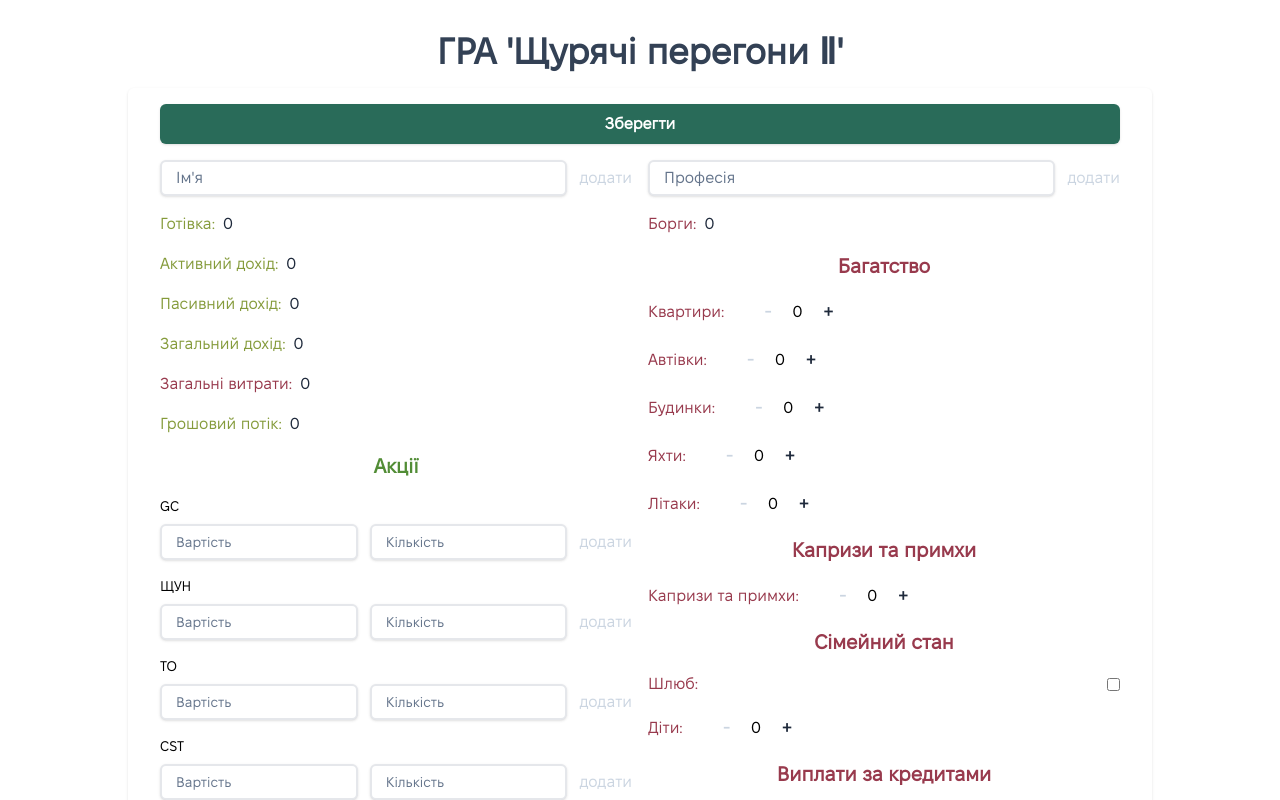
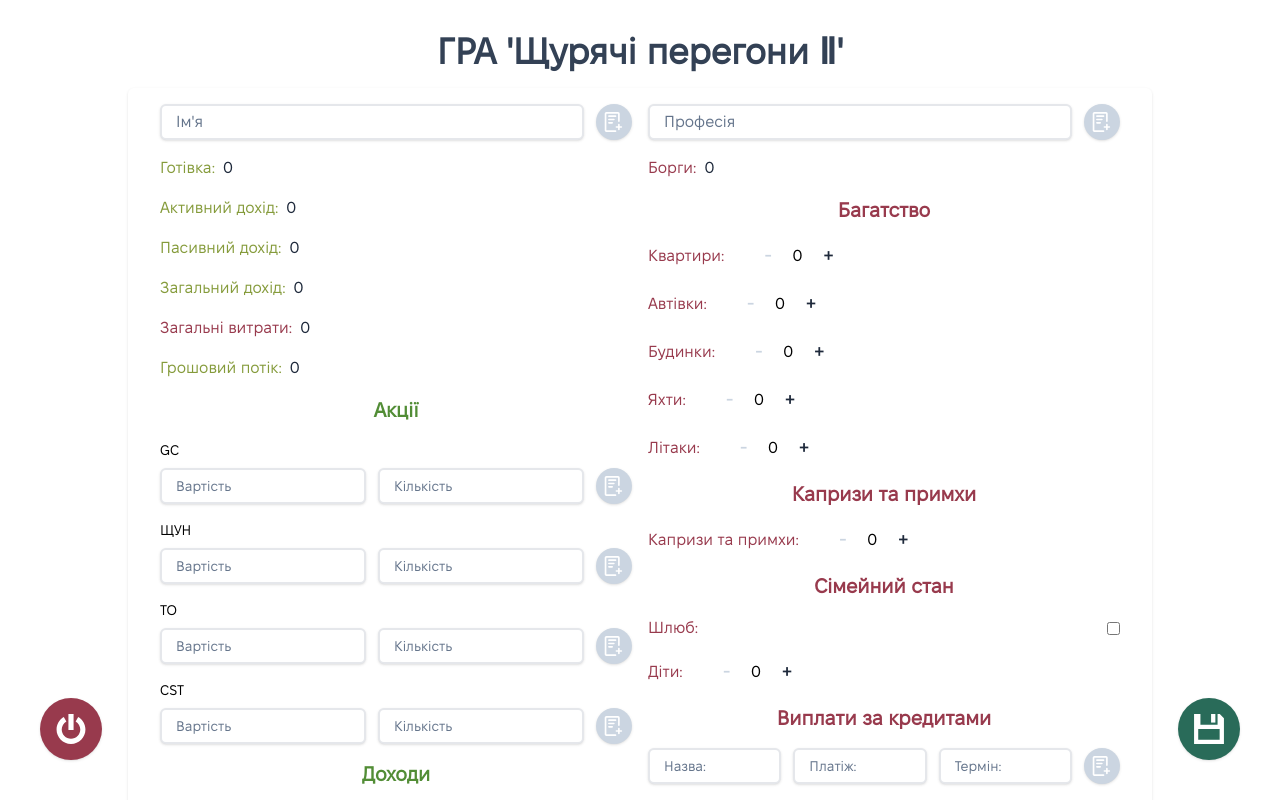
Before and after one commit to Kh-Ol-An/rat-race-client, a Vue app: page / in a window 1280 px wide. Shown: the top 800 px of the page. Built offline with nearby package versions, Linux system fonts and the light colour scheme.

Commit message:
Added ability save user in localstorage; added new icons

```diff
--- a/src/App.vue
+++ b/src/App.vue
@@ -1,5 +1,5 @@
 <template>
-    <div class="py-4 px-8 flex flex-col items-center justify-center">
+    <div class="pt-4 pb-8 px-8 flex flex-col items-center justify-center">
         <h1 class="p-4 text-4xl font-bold text-slate-700 text-center">
             ГРА 'Щурячі перегони Ⅱ'
         </h1>
--- a/src/components/Blank/Add.vue
+++ b/src/components/Blank/Add.vue
@@ -1,16 +1,24 @@
 <template>
     <button
-        :class="[disabled ? 'text-slate-300' : 'text-slate-800']"
+        :class="[
+            'p-2',
+            'shadow hover:shadow-lg',
+            'rounded-full',
+            'transition-all duration-300',
+            disabled ? 'bg-slate-300' : opposite ? 'bg-opposite' : 'bg-secondary',
+        ]"
         type="button"
+        title="Додати"
         :disabled="disabled"
         @click="$emit('add')"
     >
-        додати
+        <AddIcon width="20px" height="20px" />
     </button>
 </template>
 
 <script setup>
 import { computed } from 'vue';
+import AddIcon from '../icons/AddIcon.vue';
 
 const props = defineProps({
     name: {
@@ -25,6 +33,10 @@ const props = defineProps({
         type: String,
         default: 'true',
     },
+    opposite: {
+        type: Boolean,
+        default: false,
+    },
 });
 
 const disabled = computed(() =>
--- a/src/components/Blank/Index.vue
+++ b/src/components/Blank/Index.vue
@@ -1,8 +1,5 @@
 <template>
-    <form class="py-4 px-8 w-full max-w-5xl flex flex-col gap-4 shadow rounded-md" @submit.prevent="submit">
-        <Save />
-
-        <div class="w-full grid grid-cols-2 gap-4">
+    <form class="relative py-4 px-8 w-full max-w-5xl grid grid-cols-2 gap-4 shadow rounded-md" @submit.prevent="submit">
         <div v-if="user.name.length === 0" class="flex items-center gap-3">
             <Input v-model:value="name" id="name" typeText placeholder="Ім'я" />
             <Add :value="name" @add="addName" />
@@ -309,7 +306,7 @@
                 <h2 class="px-4 text-xl font-bold text-opposite text-center">Витрати</h2>
                 <div v-if="user.rent === 0" class="flex items-center gap-3">
                     <Input v-model:value="rent" id="rent" placeholder="Оренда житла" />
-                    <Add :value="rent" @add="addRent" />
+                    <Add :value="rent" opposite @add="addRent" />
                 </div>
                 <InfoField
                     v-if="user.rent > 0"
@@ -322,19 +319,19 @@
 
                 <div v-if="user.food === 0" class="flex items-center gap-3">
                     <Input v-model:value="food" id="food" placeholder="Витрати на харчування" />
-                    <Add :value="food" @add="addFood" />
+                    <Add :value="food" opposite @add="addFood" />
                 </div>
                 <InfoField v-if="user.food > 0" opposite label="Витрати на харчування:" :value="user.food" />
 
                 <div v-if="user.clothes === 0" class="flex items-center gap-3">
                     <Input v-model:value="clothes" id="food" placeholder="Витрати на одяг" />
-                    <Add :value="clothes" @add="addClothes" />
+                    <Add :value="clothes" opposite @add="addClothes" />
                 </div>
                 <InfoField v-if="user.clothes > 0" opposite label="Витрати на одяг:" :value="user.clothes" />
 
                 <div v-if="user.fare === 0" class="flex items-center gap-3">
                     <Input v-model:value="fare" id="food" placeholder="Витрати на проїзд" />
-                    <Add :value="fare" @add="addFare" />
+                    <Add :value="fare" opposite @add="addFare" />
                 </div>
                 <InfoField
                     v-if="user.fare > 0"
@@ -347,7 +344,7 @@
 
                 <div v-if="user.phone === 0" class="flex items-center gap-3">
                     <Input v-model:value="phone" id="food" placeholder="Витрати на телефонні розмови" />
-                    <Add :value="phone" @add="addPhone" />
+                    <Add :value="phone" opposite @add="addPhone" />
                 </div>
                 <InfoField
                     v-if="user.phone > 0"
@@ -356,15 +353,45 @@
                     :value="user.phone"
                 />
             </div>
-        </div>
 
-        <Save />
+        <button
+            class="
+                fixed left-10 bottom-10
+                p-4
+                shadow hover:shadow-lg
+                rounded-full
+                bg-opposite
+                transition-all duration-300
+            "
+            type="button"
+            title="Почати спочатку"
+            @click="() => {
+                console.log('ffff');
+                localStorage.removeItem('myCat')
+            }"
+        >
+            <ResetIcon width="30px" height="30px" />
+        </button>
+
+        <button
+            class="
+                fixed right-10 bottom-10
+                p-4
+                shadow hover:shadow-lg
+                rounded-full
+                bg-secondary
+                transition-all duration-300
+            "
+            type="submit"
+            title="Зберегти"
+        >
+            <SaveIcon width="30px" height="30px" />
+        </button>
     </form>
 </template>
 
 <script setup>
 import { reactive, ref, computed, watch } from 'vue';
-import Save from './Save.vue';
 import Input from './Input.vue';
 import InfoField from './InfoField.vue';
 import List from './List.vue';
@@ -374,9 +401,12 @@ import Quantity from './Quantity.vue';
 import Checkbox from './Checkbox.vue';
 import InputCredit from './InputCredit.vue';
 import InfoCredit from './InfoCredit.vue';
+import ResetIcon from '../icons/ResetIcon.vue';
+import SaveIcon from '../icons/SaveIcon.vue';
 import { removingSpaces } from '../../helpers/formating-values.js';
 
-const user = reactive({
+const savedUser = localStorage.getItem('user');
+const user = savedUser ? reactive(JSON.parse(savedUser)) : reactive({
     name: '',
     profession: '',
     salary: 0,
@@ -511,7 +541,5 @@ const expenses = computed(() => {
     return sum;
 });
 
-const submit = () => {
-    console.log('user: ', user);
-}
+const submit = () => localStorage.setItem('user', JSON.stringify(user));
 </script>
--- a/src/components/Blank/InputCredit.vue
+++ b/src/components/Blank/InputCredit.vue
@@ -19,7 +19,7 @@
             smallLabel
             v-model:value="quantity"
         />
-        <Add :name="name" :value="payment" :secondValue="quantity" @add="add" />
+        <Add :name="name" :value="payment" :secondValue="quantity" opposite @add="add" />
     </div>
 </template>
 
--- a/src/components/Blank/Save.vue
+++ /dev/null
@@ -1,22 +0,0 @@
-<template>
-    <button
-        class="
-            py-2 px-4
-            w-full
-            shadow hover:shadow-lg
-            rounded-md
-            bg-secondary font-bold text-white
-            transition-all duration-300
-        "
-        type="submit"
-        @click="save"
-    >
-        Зберегти
-    </button>
-</template>
-
-<script setup>
-const save = () => {
-    console.log('save');
-};
-</script>
--- /dev/null
+++ b/src/components/icons/AddIcon.vue
@@ -0,0 +1,27 @@
+<template>
+    <svg :width="width" :height="height" viewBox="0 0 24 24" xmlns="http://www.w3.org/2000/svg">
+        <path :fill="color"
+              d="M13.862 6h-8c-.553 0-1-.448-1-1s.447-1 1-1h8c.553 0 1 .448 1 1s-.447 1-1 1zM11.862 10h-6c-.553 0-1-.448-1-1s.447-1 1-1h6c.553 0 1 .448 1 1s-.447 1-1 1zM10.862 13c0 .55-.45 1-1 1h-4c-.55 0-1-.45-1-1s.45-1 1-1h4c.55 0 1 .45 1 1z"/>
+        <path :fill="color"
+              d="M18.862 2v9c0 .55-.45 1-1 1s-1-.45-1-1V2.5c0-.28-.22-.5-.5-.5h-13c-.28 0-.5.22-.5.5v19c0 .28.22.5.5.5h10.5c.55 0 1 .45 1 1s-.45 1-1 1h-11c-1.1 0-2-.9-2-2V2c0-1.1.9-2 2-2h14c1.1 0 2 .9 2 2z"/>
+        <path :fill="color"
+              d="M21.862 18c0 .55-.45 1-1 1h-2v2c0 .55-.45 1-1 1s-1-.45-1-1v-2h-2c-.55 0-1-.45-1-1s.45-1 1-1h2v-2c0-.55.45-1 1-1s1 .45 1 1v2h2c.55 0 1 .45 1 1z"/>
+    </svg>
+</template>
+
+<script setup>
+defineProps({
+    width: {
+        type: String,
+        required: true,
+    },
+    height: {
+        type: String,
+        required: true,
+    },
+    color: {
+        type: String,
+        default: '#fff',
+    },
+});
+</script>
--- /dev/null
+++ b/src/components/icons/EditIcon.vue
@@ -0,0 +1,70 @@
+<template>
+    <svg xmlns="http://www.w3.org/2000/svg"
+         x="0px"
+         y="0px"
+         viewBox="0 0 489.7 489.7"
+         xml:space="preserve"
+         :width="width"
+         :height="height"
+    >
+        <g>
+            <path
+                d="M461.9,145.905l11.5-11.3l2.9-2.8l1.4-1.4c0.6-0.6,1.6-1.6,2.4-2.5c3.3-3.7,6.4-8.9,8-14.1c0.9-2.9,1.4-6.1,1.5-9.1
+                l0.1-3.8c0-1-0.2-1.9-0.6-2.9c-1.1-2.4-2.6-5.9-4.4-9.3c-1.8-3.5-4-6.8-5.6-8.4c-0.5-0.6-1-1.1-1.5-1.4c-0.4-0.3-0.8-0.4-1.1-0.5
+                c-0.7-0.2-1.3-0.1-1.8,0.1c-1,0.6-1.7,1.6-1.8,4.1c-0.5,4.4-1.1,10.9-1.1,18.1c0,0.5,0,1,0,1.5v0.6c-0.9,3.1-2.3,6.1-4.3,8.4
+                c-2,2.4-4.5,4-7.1,5.8c-5.2,3.6-10.4,7.4-15.6,11.4c-10.5,7.9-21.1,16.3-31.7,25.2c-21.3,17.7-42.8,37.2-63.8,57.4
+                c-25.7,24.6-51.3,49.1-77,73.7l-38.9,37.2l-9.6,9.3l-2.2,2.1c0,0-0.2,0.1-0.3,0.1l-0.6,0.1l-25.4,4.9
+                c-17.5,3.5-34.9,6.9-52.4,10.4l-8.4,1.7c3.4-16.5,6.9-33.1,10.3-49.6l5.2-26.3l1.3-6.6l0.6-3.3l0.1-0.4v-0.2v-0.1
+                c0.1-0.4-0.1,0.5-0.1,0.3s0.2-0.8,0.1-0.4c-0.2,0.6-0.1,0.3-0.1,0.4c-0.1,0,0.2-0.5,0.2-0.6l0,0l0,0l0.3-0.3l1.2-1.2l2.3-2.4
+                c12.7-12.3,25.5-24.5,38.2-36.8c40.1-39.1,80.2-78.4,119.7-118.1c19.7-19.9,39.3-39.9,58.7-60l7.3-7.6c1.2-1.3,1.9-2,2.3-2.4h0.3
+                c3.4,0.3,6.2,0.6,8.4,1.1c1.1,0.2,2,0.4,2.7,0.7h0.1c-0.2-0.1,0.4,0.2-0.3-0.1h0.1l0.2,0.1l0.6,0.2l1.2,0.5l2.4,1
+                c3,1.3,5.1,2.2,7.9,3.6c5.3,2.7,10.3,5.8,15.1,9.4c21.6,15.9,33.9,37.8,41.7,32.1c3.3-2.6,4.3-9.9,1.1-20.4
+                c-3.2-10.4-10.9-24.2-24.9-36.1c-6.2-5.3-13-10-20.1-14c-1.8-1-3.8-2-5.6-3c-2-1.1-3.4-1.6-5.2-2.5l-1.2-0.6l-1-0.5l-0.9-0.4
+                c-1.2-0.5-2.4-0.9-3.6-1.3c-2.4-0.7-4.6-1.3-6.8-1.7c-2.1-0.4-4.2-0.8-6.1-1.1l-2.8-0.4l-1.6-0.2c-0.9-0.1-1.8-0.2-2.7-0.2
+                c-3.6-0.1-7.6,0.5-11.1,1.8s-6.5,3.1-8.8,5c-0.6,0.4-1.2,1-1.9,1.6l-1.4,1.3l-2,1.9l-4,3.8l-8,7.6c-21.2,20.3-42.3,40.9-63,61.7
+                c-33.3,33.6-66.2,67.3-99.1,101.3l-49.2,50.9l-3.2,3.3c-1.8,1.9-3.3,3.9-4.6,6c-1.2,2.1-2.3,4.3-3.1,6.9c-1,3.4-0.9,4.1-1.3,5.7
+                l-3.4,17.4l-6.9,34.7c-2.8,10.2-5.7,20.4-8.5,30.7l-2.1,7.7l-1,3.9l-0.5,1.9c-0.2,1-0.6,2.7-0.7,4.1c-0.6,5.9,1,13.5,6,19.2
+                c2.4,2.8,5.6,5.1,8.9,6.5s6.7,2.1,10.1,2.2c1,0,2,0,3-0.1l1.6-0.2l0.5-0.1l1.4-0.2l1-0.2l3.9-0.7l7.9-1.3l15.7-2.7
+                c10.5-1.9,21-3.8,31.5-5.7c10.5-2,21-4,31.5-6l7.9-1.5c4.6-0.9,10-3,14.5-6.1c1.1-0.8,2.2-1.6,3.1-2.4l1.6-1.4l0.9-0.9l2.9-2.8
+                l5.7-5.6c15.2-15.1,30.5-30.1,45.7-45.2c30.3-30.4,60.6-60.9,90.9-91.3c15.2-15.2,30.4-30.4,45.5-45.5L461.9,145.905z
+                 M380.6,34.805L380.6,34.805c-0.3,0-0.6,0-0.7-0.1L380.6,34.805z M121,353.305c-0.5,0.1,0.1,0,0.4-0.1c0.1,0,0.1,0,0.2,0
+                L121,353.305z"
+                :fill="color"
+            />
+            <path
+                d="M400.9,282.405c-4.9-7.7-9,2.3-12.1,17.3c-5.2,24.7-8.9,52-11.4,80.8c-1.3,14.4-2.3,29.2-3,44.1
+                c-0.2,3.7-0.3,7.5-0.5,11.3l-0.2,5.7v0.7v0.4c0-0.3,0,0.7,0-0.6l0,0v0.1v0.2l-0.1,1.4c-0.1,1.3-0.2,1-0.3,1.3
+                c-0.8,3.3-3.4,6.5-6.5,8.1c-2,1-3.8,1.4-6.4,1.3l-13.8-0.3l-27.5-0.6l-55.1-1.2c-36.7-0.7-73.5-1.3-110.2-2
+                c-36.8-0.5-73.6-0.9-110.4-0.9H43h-0.4l-1.7-0.1c-0.1-0.2,0.5,0,0-0.1c-0.6-0.1-1.1-0.4-1.7-0.6c-1-0.6-2.1-1.5-2.7-2.5
+                c-0.7-1-1-2.2-1.1-3.5l-0.2-13.8c-0.2-18.4-0.5-36.9-0.9-55.4c0.4-18.3,0.7-36.5,1.1-54.8c0.8-58,1.4-115.9,1.2-173.8l-0.1-20.7
+                c0-2,0.7-3.3,2-4.6c0.6-0.6,1.4-1,2.2-1.3c0.4-0.1,0.8-0.2,1.3-0.3c0.1,0,0.2,0,0.3,0c0,0,0.8,0,1.1,0h2.7l21.7-0.3
+                c28.9-0.5,57.8-1.2,86.6-2.3c32.8-1.2,60-5.8,57.6-14.8c-2.2-8.3-25.5-14.4-59.1-15.3c-30.2-0.8-60.6-1.6-91-2.4l-11.4-0.2
+                l-5.7-0.1c-1.1,0-1.7-0.1-3.1,0c-1.5,0.1-3.1,0.1-4.6,0.3c-12.3,1.4-23.8,8.5-30.5,18.9c-1.7,2.6-3.1,5.4-4.1,8.3
+                c-1.1,3-1.8,5.7-2.3,9.7l-0.1,1.3v0.7l-0.1,1.4v1.5v0.7v1.4v5.7v22.8c0.2,48.8,0.8,97.6,1.5,146.4l1.1,73.2l0.6,36.6l0.3,18.3
+                l0.1,9.1v2.3c0,0.8,0,1.3,0.1,2.6c0.1,2.3,0.4,4.5,0.8,6.8c1.3,8.1,5.3,15.9,11.3,21.7c3,2.9,6.5,5.5,10.3,7.3
+                c3.9,1.8,7.6,3.1,13,3.8l2,0.2l0.5,0.1h1.3l1,0.1l4.1,0.2l8.2,0.4l16.5,0.7c22,0.9,44,1.6,66,2.1c44.1,1,88.4,1.4,132.7,1.4
+                c22.2,0,44.4-0.1,66.5-0.1l16.6-0.1h4.2h2.3l3.6-0.2c4.9-0.5,9.7-1.7,14.2-3.6c9-4,16.6-10.8,21.4-19.3c2.4-4.3,4.1-8.8,5.1-13.7
+                c0.3-1.5,0.5-2.9,0.6-4.4c0.1-0.9,0.1-1.1,0.1-1.5v-1l0.1-2v-1v-2.1c-0.1-44.4-0.1-88.7,0.5-132.9
+                C406.9,298.705,403.4,286.305,400.9,282.405z"
+                :fill="color"
+            />
+        </g>
+    </svg>
+</template>
+
+<script setup>
+defineProps({
+    width: {
+        type: String,
+        required: true,
+    },
+    height: {
+        type: String,
+        required: true,
+    },
+    color: {
+        type: String,
+        default: '#fff',
+    },
+});
+</script>
--- /dev/null
+++ b/src/components/icons/ResetIcon.vue
@@ -0,0 +1,35 @@
+<template>
+    <svg xmlns="http://www.w3.org/2000/svg"
+         x="0px"
+         y="0px"
+         :width="width"
+         :height="height"
+         viewBox="0 0 207.868 207.868"
+         xml:space="preserve"
+    >
+    <path
+        d="M39.608,107.806c0,35.47,28.857,64.326,64.327,64.326c35.469,0,64.325-28.856,64.325-64.326
+        c0-22.881-12.319-44.229-32.149-55.712l17.909-30.926c30.827,17.853,49.976,51.05,49.976,86.638
+        c0,55.175-44.887,100.062-100.062,100.062c-55.175,0-100.063-44.888-100.063-100.062c0-35.587,19.149-68.784,49.976-86.638
+        l17.91,30.926C51.927,63.578,39.608,84.926,39.608,107.806z M121.804,0H86.066v110.189h35.737V0z"
+        :fill="color"
+    />
+</svg>
+</template>
+
+<script setup>
+defineProps({
+    width: {
+        type: String,
+        required: true,
+    },
+    height: {
+        type: String,
+        required: true,
+    },
+    color: {
+        type: String,
+        default: '#fff',
+    },
+});
+</script>
--- /dev/null
+++ b/src/components/icons/SaveIcon.vue
@@ -0,0 +1,25 @@
+<template>
+    <svg xmlns="http://www.w3.org/2000/svg" viewBox="0 0 231 231" :width="width" :height="height">
+        <g>
+            <path d="M198.5,0h-17v83h-132V0h-49v231h230V32.668L198.5,0z M197.5,199h-165v-83h165V199z" :fill="color"/>
+            <rect width="33" x="131.5" height="66" :fill="color"/>
+        </g>
+    </svg>
+</template>
+
+<script setup>
+defineProps({
+    width: {
+        type: String,
+        required: true,
+    },
+    height: {
+        type: String,
+        required: true,
+    },
+    color: {
+        type: String,
+        default: '#fff',
+    },
+});
+</script>
```
Also changed, not shown: src/components/Blank/InfoField.vue (+10 -2 lines), src/components/Blank/List.vue (+8 -4 lines). Lines whose indentation alone changed are shown as unchanged.
